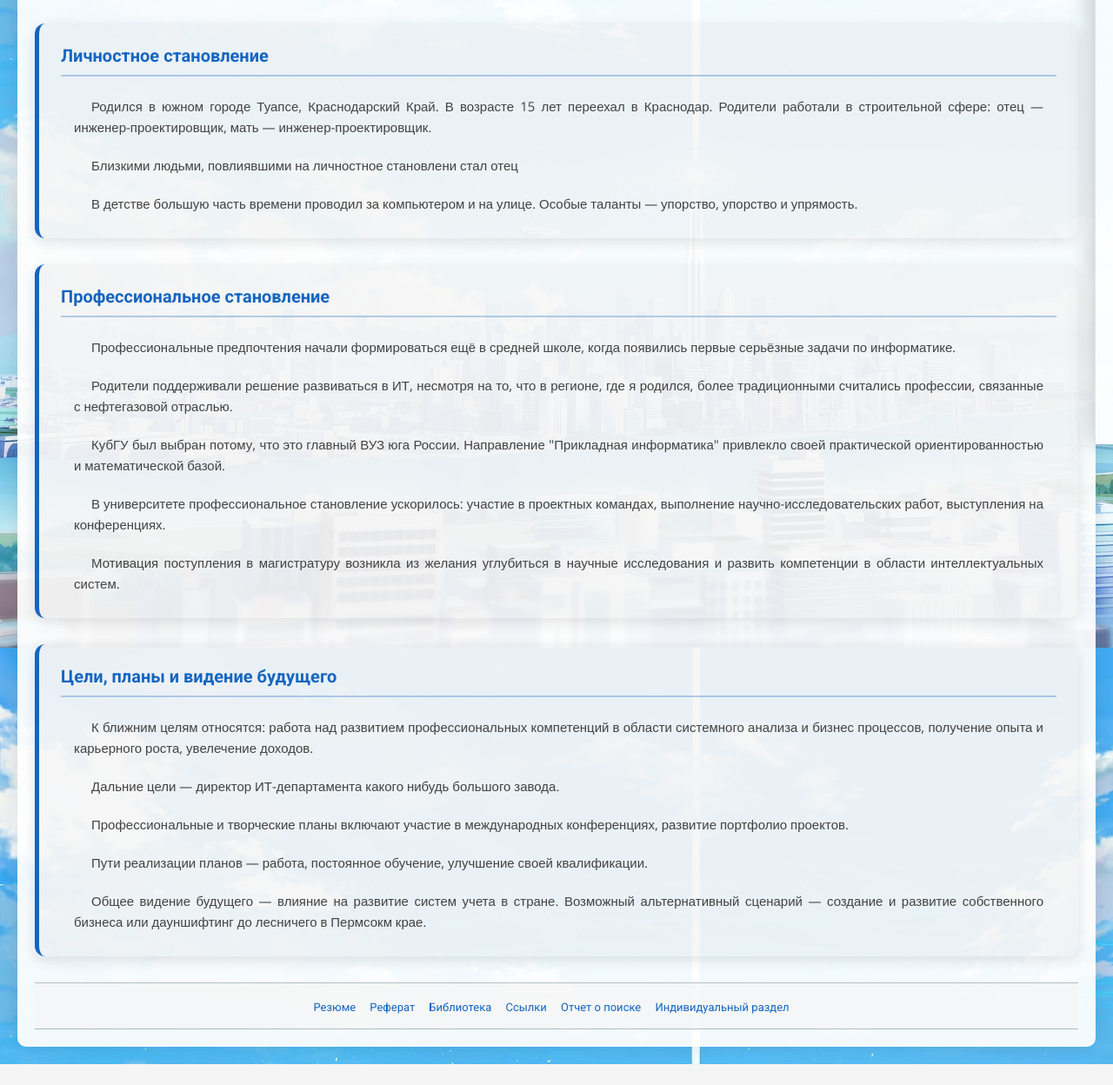
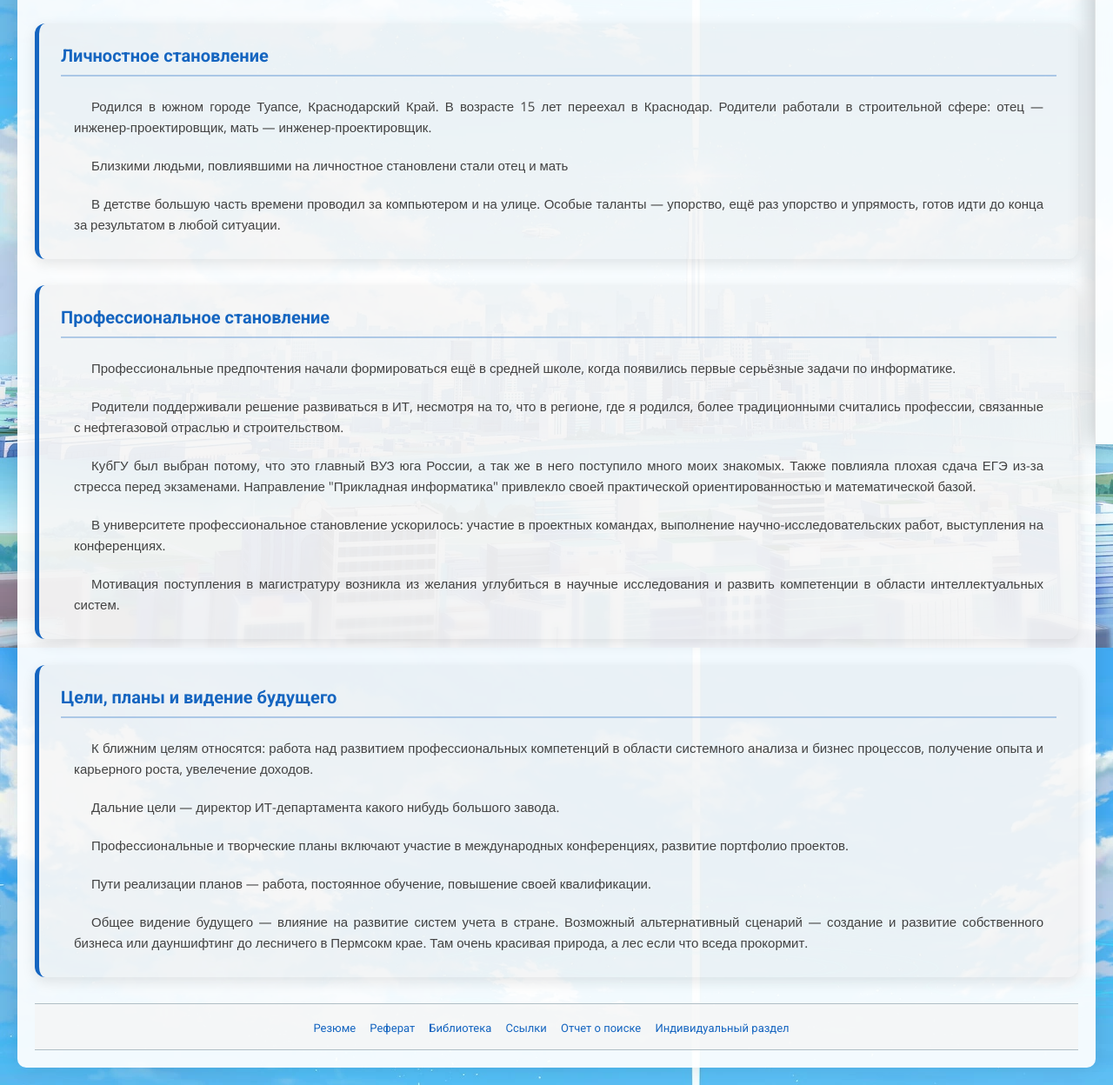
Before and after one commit to ggggggdb/webmining, a plain HTML site: page bio/index.html in a window 1280 px wide. Shown: the part 379-1627 px from the top of the page at 87% size. Before the commit the page ends 1603 px from the top, so only its background shows below. Drawn offline with nearby package versions, Linux system fonts and the light colour scheme.

Commit message:
Update index.html

```diff
--- a/bio/index.html
+++ b/bio/index.html
@@ -65,15 +65,15 @@
 			  <div class="bio-section">
 				  <h2>Личностное становление</h2>
 				  <p>Родился в южном городе Туапсе, Краснодарский Край. В возрасте 15 лет переехал в Краснодар. Родители работали в строительной сфере: отец — инженер-проектировщик, мать — инженер-проектировщик.</p>
-				  <p>Близкими людьми, повлиявшими на личностное становлени стал отец</p>
-				  <p>В детстве большую часть времени проводил за компьютером и на улице. Особые таланты — упорство, упорство и упрямость.</p>
+				  <p>Близкими людьми, повлиявшими на личностное становлени стали отец и мать</p>
+				  <p>В детстве большую часть времени проводил за компьютером и на улице. Особые таланты — упорство, ещё раз упорство и упрямость, готов идти до конца за результатом в любой ситуации.</p>
 			  </div>
 
 			  <div class="bio-section">
 				  <h2>Профессиональное становление</h2>
 				  <p>Профессиональные предпочтения начали формироваться ещё в средней школе, когда появились первые серьёзные задачи по информатике.</p>
-				  <p>Родители поддерживали решение развиваться в ИТ, несмотря на то, что в регионе, где я родился, более традиционными считались профессии, связанные с нефтегазовой отраслью.</p>
-				  <p>КубГУ был выбран потому, что это главный ВУЗ юга России. Направление "Прикладная информатика" привлекло своей практической ориентированностью и математической базой.</p>
+				  <p>Родители поддерживали решение развиваться в ИТ, несмотря на то, что в регионе, где я родился, более традиционными считались профессии, связанные с нефтегазовой отраслью и строительством.</p>
+				  <p>КубГУ был выбран потому, что это главный ВУЗ юга России, а так же в него поступило много моих знакомых. Также повлияла плохая сдача ЕГЭ из-за стресса перед экзаменами. Направление "Прикладная информатика" привлекло своей практической ориентированностью и математической базой.</p>
 				  <p>В университете профессиональное становление ускорилось: участие в проектных командах, выполнение научно-исследовательских работ, выступления на конференциях.</p>
 				  <p>Мотивация поступления в магистратуру возникла из желания углубиться в научные исследования и развить компетенции в области интеллектуальных систем.</p>
 			  </div>
@@ -83,8 +83,8 @@
 				  <p>К ближним целям относятся: работа над развитием профессиональных компетенций в области системного анализа и бизнес процессов, получение опыта и карьерного роста, увелечение доходов.</p>
 				  <p>Дальние цели — директор ИТ-департамента какого нибудь большого завода.</p>
 				  <p>Профессиональные и творческие планы включают участие в международных конференциях, развитие портфолио проектов.</p>
-				  <p>Пути реализации планов — работа, постоянное обучение, улучшение своей квалификации.</p>
-				  <p>Общее видение будущего — влияние на развитие систем учета в стране. Возможный альтернативный сценарий — создание и развитие собственного бизнеса или дауншифтинг до лесничего в Пермсокм крае.</p>
+				  <p>Пути реализации планов — работа, постоянное обучение, повышение своей квалификации.</p>
+				  <p>Общее видение будущего — влияние на развитие систем учета в стране. Возможный альтернативный сценарий — создание и развитие собственного бизнеса или дауншифтинг до лесничего в Пермсокм крае. Там очень красивая природа, а лес если что вседа прокормит.</p>
 			  </div>
 		  </div> <!-- maintext -->
 	  </div> <!-- middleblock -->
```
